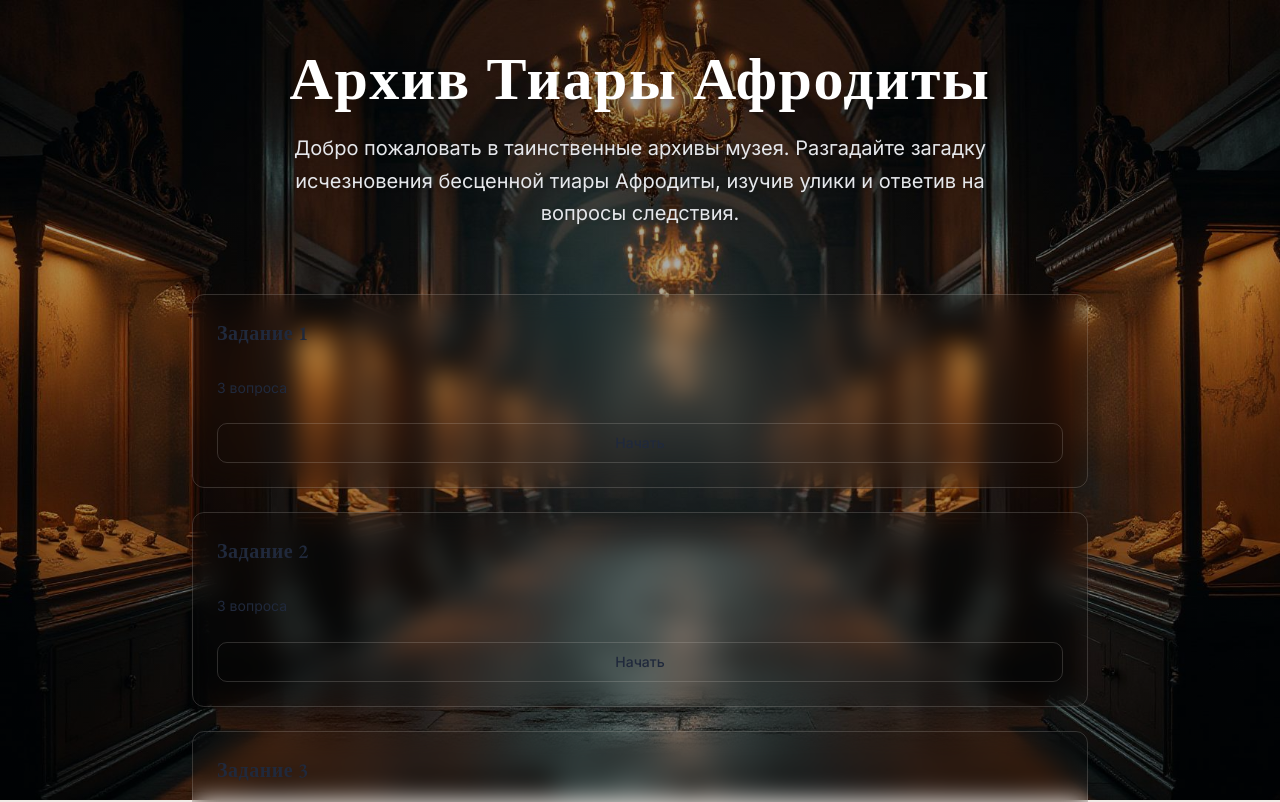
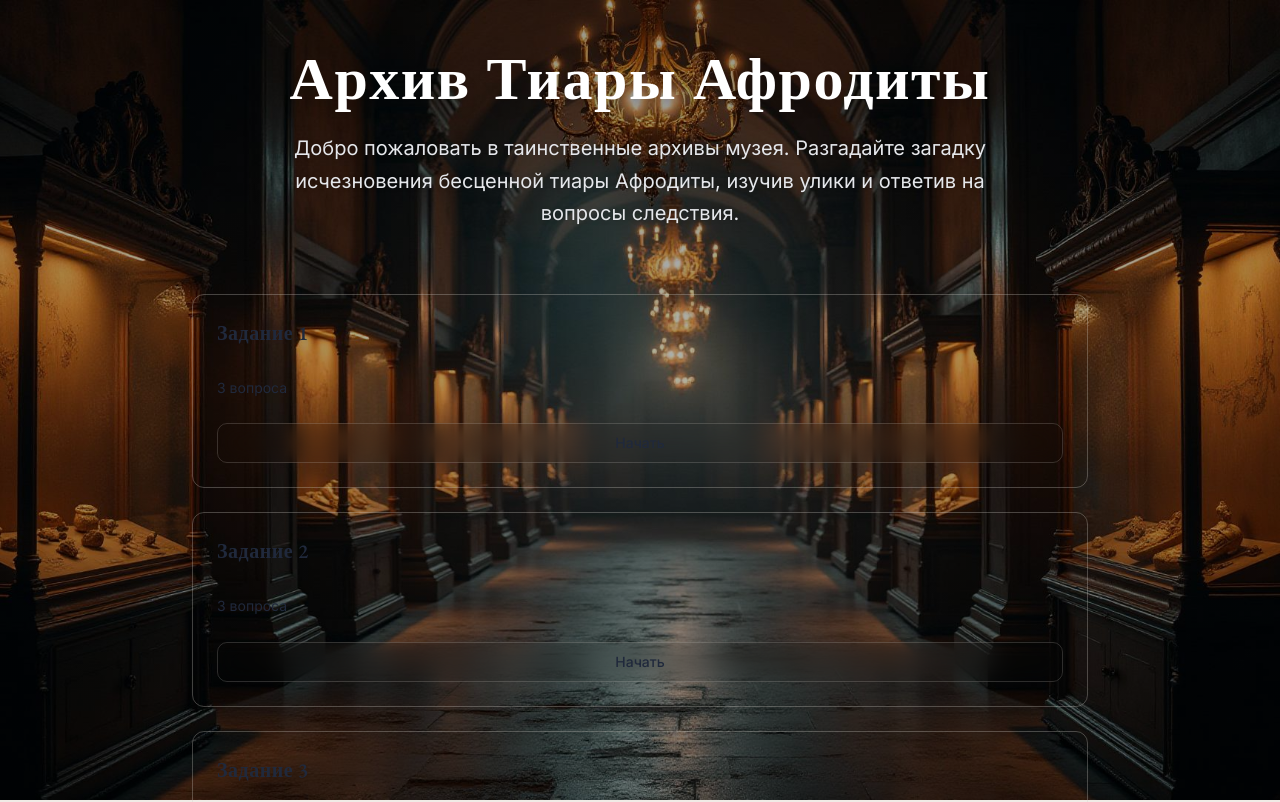
Before and after one commit to moonlight-official/archival-enigma, a React (Vite) app: page / in a window 1280 px wide. Shown: the top 802 px of the page. Built offline with nearby package versions, Linux system fonts and the light colour scheme.

Commit message:
Remove blur from tasks
Remove blur from task and question blocks to improve readability.

```diff
--- a/src/components/ui/museum-card.tsx
+++ b/src/components/ui/museum-card.tsx
@@ -8,12 +8,11 @@ const MuseumCard = React.forwardRef<
   <div
     ref={ref}
     className={cn(
-      "group relative rounded-lg bg-gradient-glass backdrop-blur-md border border-border/20",
+      "group relative rounded-lg bg-card/90 border border-border/30",
       "shadow-glass transition-all duration-500 hover:shadow-hover",
-      "hover:scale-[1.02] hover:backdrop-blur-lg",
+      "hover:scale-[1.02]",
       "before:absolute before:inset-0 before:rounded-lg before:bg-gradient-shadow before:opacity-0",
       "before:transition-opacity before:duration-300 hover:before:opacity-100",
-      "animate-glass-shimmer",
       className
     )}
     {...props}
```
